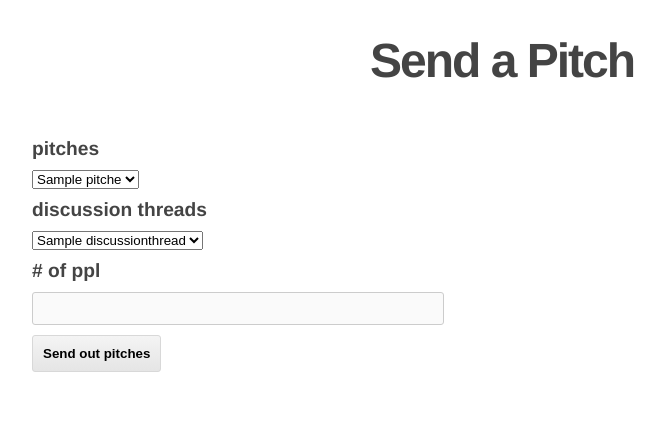
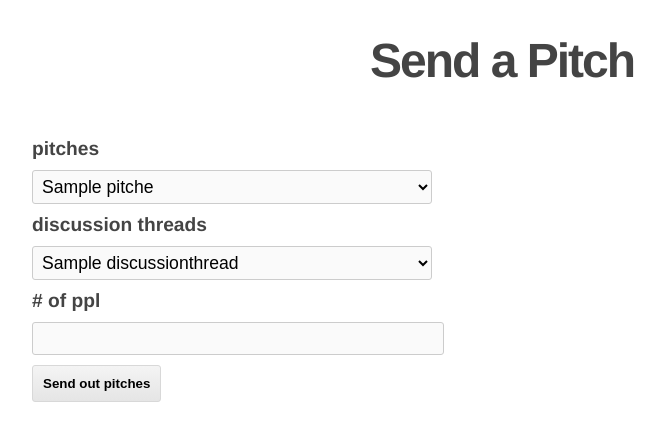
Before and after one commit to prafulfillment/linkedin-sales-tool, a Flask app: page /sendPitch in a window 1280 px wide. Shown: the part 70-511 px from the top of the page, without its empty margins (138-803 px from the left). Run offline with Flask 2, Linux system fonts and the light colour scheme; the visitor is signed in with stand-in values (Sample User, id 1); tables that the repository leaves empty hold one stand-in row (values such as "Sample post"); parts of the project's set-up code (start-up, migrations or seed data) failed here and were passed over.

Commit message:
pretty select forms

```diff
--- a/linkedInSales/flaskApp/static/css/main.css
+++ b/linkedInSales/flaskApp/static/css/main.css
@@ -107,6 +107,9 @@ form label {
   padding: 10px 0;
 }
 
+form select#discussionThreadURL,
+form select#pitchID,
+form select#groupID,
 form input#name,
 form input#email,
 form input#title,
```
